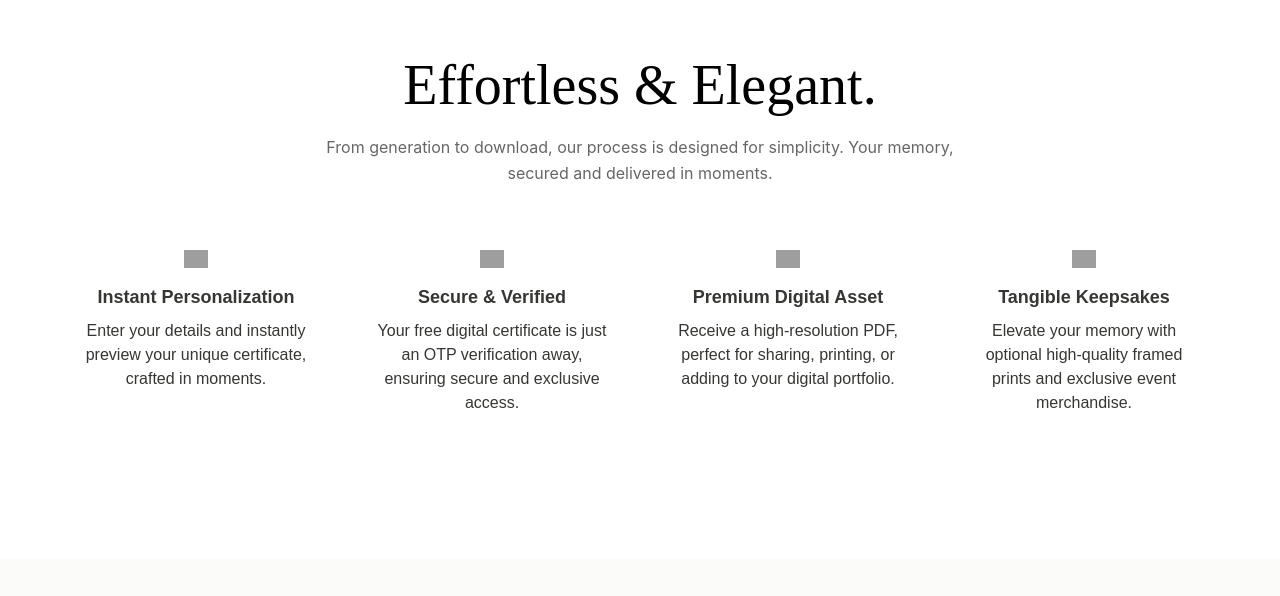
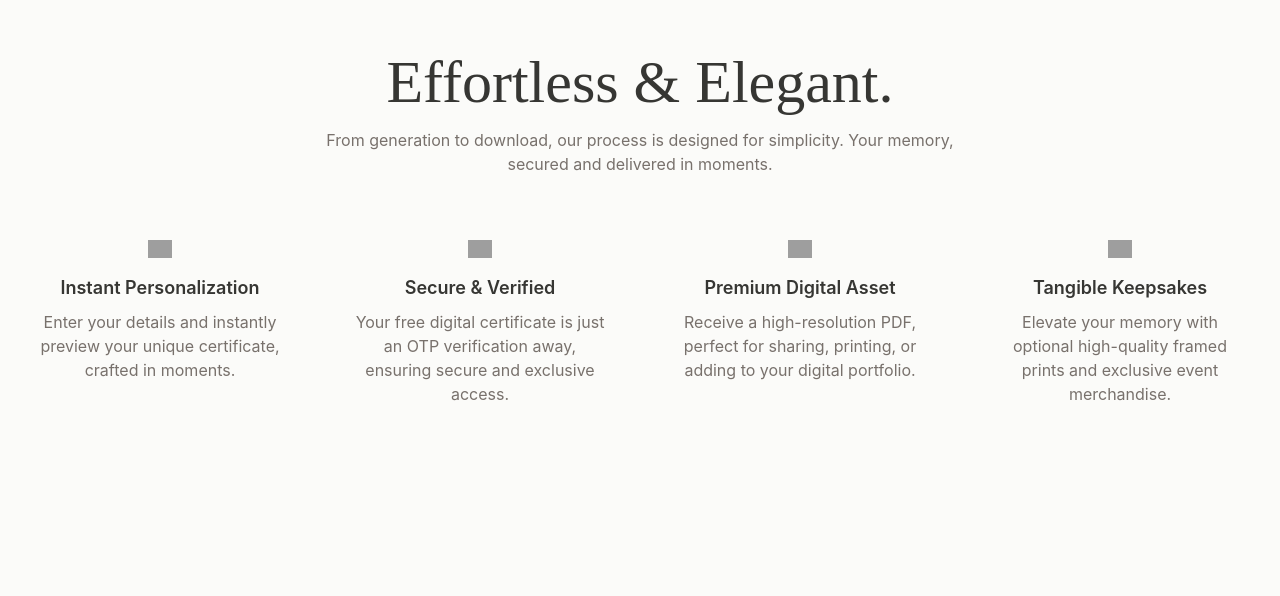
Before and after one commit to md-moijul/july-juddah, a Next.js app in the folder apps/web/: page / in a window 1280 px wide. Shown: the part 1464-2060 px from the top of the page. Built offline with nearby package versions, Linux system fonts and the light colour scheme; grey boxes are pictures that could not be loaded.

Commit message:
story 3.5 complete

```diff
--- a/apps/web/src/components/sections/features-section.tsx
+++ b/apps/web/src/components/sections/features-section.tsx
@@ -1,89 +1,40 @@
 
 import Image from 'next/image';
-import content from '../../data/content.json';
-import style from '../../data/style.json';
+import { content } from '@/lib/content';
 
 const FeaturesSection = () => {
-  const { features_section } = content;
-  const { tokens, components } = style.designSystemProfile;
-
-  const headlineStyle = {
-    fontFamily: tokens.typography.family.serif.value,
-    fontSize: tokens.typography.scale.h2.fontSize,
-    fontWeight: tokens.typography.scale.h2.fontWeight,
-    lineHeight: tokens.typography.scale.h2.lineHeight,
-    color: tokens.colors.primary.text.value,
-  };
-
-  const subheadlineStyle = {
-    fontFamily: tokens.typography.family["sans-serif"].value,
-    fontSize: tokens.typography.scale.body.fontSize,
-    fontWeight: tokens.typography.scale.body.fontWeight,
-    lineHeight: tokens.typography.scale.body.lineHeight,
-    color: tokens.colors.neutral["medium-gray-text"].value,
-  };
-
-  const featureHeadingStyle = {
-    fontFamily: components.featureCard.heading.fontFamily,
-    fontSize: components.featureCard.heading.fontSize,
-    fontWeight: components.featureCard.heading.fontWeight,
-  };
-
-  const featureDescriptionStyle = {
-    fontFamily: components.featureCard.description.fontFamily,
-    fontSize: components.featureCard.description.fontSize,
-    color: components.featureCard.description.color,
-  };
-
-  const sectionPaddingY = tokens.spacing.layout.sectionPaddingY;
-  const containerPaddingX = tokens.spacing.layout.containerPaddingX;
-  const gridGap = tokens.spacing.layout.gridGap;
-
   return (
     <section
       id="features"
-      style={{
-        paddingTop: sectionPaddingY,
-        paddingBottom: sectionPaddingY,
-        backgroundColor: tokens.colors.primary.background.value,
-      }}
-      className="w-full flex justify-center"
+      className="w-full flex justify-center py-16 md:py-32 bg-background"
     >
       <div
-        style={{
-          paddingLeft: containerPaddingX,
-          paddingRight: containerPaddingX,
-          maxWidth: '1280px', // Example max-width from structure.layout
-        }}
-        className="w-full flex flex-col items-center text-center"
+        className="w-full flex flex-col items-center text-center px-4 max-w-screen-xl"
       >
-        <h2 style={headlineStyle} className="mb-4">
-          {features_section.headline}
+        <h2 className="font-serif text-4xl md:text-6xl font-normal mb-4 text-foreground">
+          {content.features_section.headline}
         </h2>
-        <p style={subheadlineStyle} className="mb-12 max-w-2xl">
-          {features_section.subheadline}
+        <p className="font-sans text-base font-normal mb-12 max-w-2xl text-muted-foreground">
+          {content.features_section.subheadline}
         </p>
 
-        <div
-          style={{ gap: gridGap }}
-          className="grid grid-cols-1 md:grid-cols-2 lg:grid-cols-4 gap-8"
-        >
-          {features_section.features.map((feature, index) => (
+        <div className="grid grid-cols-1 md:grid-cols-2 lg:grid-cols-4 gap-8">
+          {content.features_section.features.map((feature, index) => (
             <div key={index} className="flex flex-col items-center text-center p-4">
               {feature.icon && (
                 <div className="mb-4">
                   <Image
-                    src={`/images/${feature.icon}`} // Assuming icons are in public/images
+                    src={`/images/${feature.icon}`}
                     alt={feature.title}
-                    width={parseInt(components.featureCard.iconSize)}
-                    height={parseInt(components.featureCard.iconSize)}
+                    width={24}
+                    height={24}
                   />
                 </div>
               )}
-              <h3 style={featureHeadingStyle} className="mb-2">
+              <h3 className="font-sans text-lg font-semibold mb-2 text-foreground">
                 {feature.title}
               </h3>
-              <p style={featureDescriptionStyle}>
+              <p className="font-sans text-base text-muted-foreground">
                 {feature.description}
               </p>
             </div>
--- a/apps/web/src/lib/content.ts
+++ b/apps/web/src/lib/content.ts
@@ -23,4 +23,30 @@ export const content = {
       href: "#premium",
     },
   },
+  features_section: {
+    headline: "Effortless & Elegant.",
+    subheadline: "From generation to download, our process is designed for simplicity. Your memory, secured and delivered in moments.",
+    features: [
+      {
+        icon: "icon_instant.svg",
+        title: "Instant Personalization",
+        description: "Enter your details and instantly preview your unique certificate, crafted in moments.",
+      },
+      {
+        icon: "icon_secure.svg",
+        title: "Secure & Verified",
+        description: "Your free digital certificate is just an OTP verification away, ensuring secure and exclusive access.",
+      },
+      {
+        icon: "icon_quality.svg",
+        title: "Premium Digital Asset",
+        description: "Receive a high-resolution PDF, perfect for sharing, printing, or adding to your digital portfolio.",
+      },
+      {
+        icon: "icon_keepsake.svg",
+        title: "Tangible Keepsakes",
+        description: "Elevate your memory with optional high-quality framed prints and exclusive event merchandise.",
+      },
+    ],
+  },
 };
```
Also changed, not shown: 2 other files (tests, documents, lock files or other folders).
